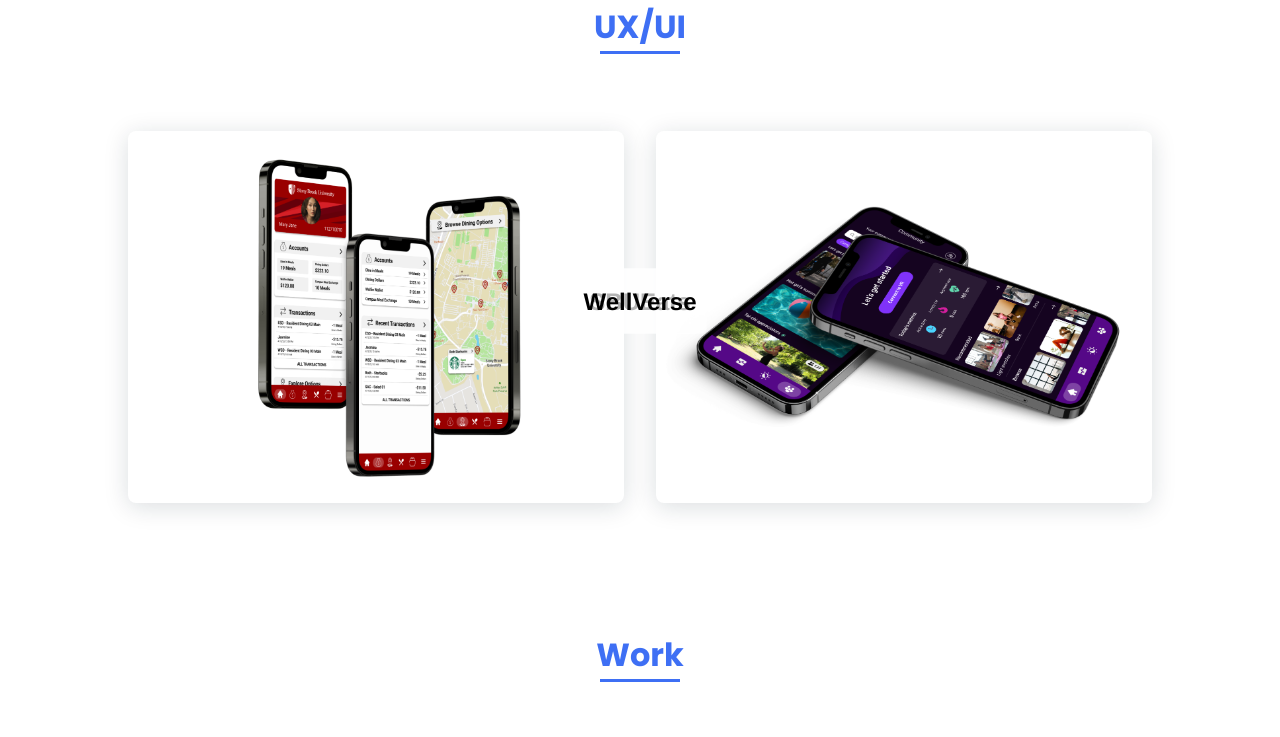
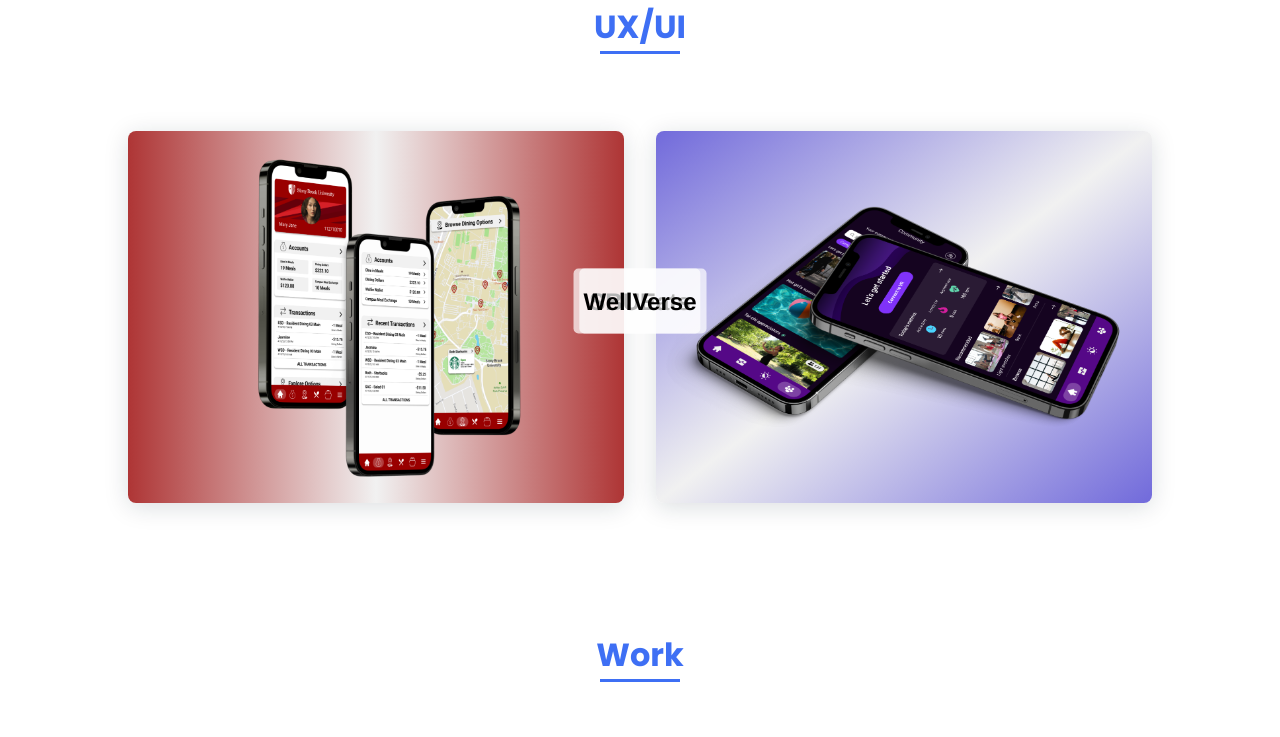
Before and after one commit to mdelwar1210/mdelwar1210.github.io, a plain HTML site: page index.html in a window 1280 px wide. Shown: the part 813-1550 px from the top of the page. Drawn offline with nearby package versions, Linux system fonts and the light colour scheme.

Commit message:
thumbnail gradients

```diff
--- a/assets/css/styles.css
+++ b/assets/css/styles.css
@@ -368,6 +368,14 @@ img {
   overflow: hidden;
 }
 
+#sbueatstheme {
+  background-image: linear-gradient(to right, #990000ca, #F1F1F1, #990000ca);
+}
+
+#wellversetheme {
+  background-image: linear-gradient(to bottom right, #716ADB, #F1F1F1, #716ADB);
+}
+
 .work__img img {
   transition: 1s;
 }
--- a/index.html
+++ b/index.html
@@ -74,12 +74,12 @@
                 <h2 class="section-title">UX/UI</h2>
 
                 <div class="uxui__container bd-grid">
-                    <a href="sbueats.html" class="work__img">
+                    <a href="sbueats.html" class="work__img" id="sbueatstheme">
                         <img src="assets/work files/UX:UI/SBUEats/3view.png" alt="">
                         <!-- <h2 class="first-txt"><span>UX</span></h2> -->
                         <div class="image-text">SBUEats</div>
                     </a>
-                    <a href="wellverse.html" class="work__img">
+                    <a href="wellverse.html" class="work__img" id="wellversetheme">
                         <img src="assets/work files/UX:UI/WellVerse/2phonesthumbnail.png" alt="">
                         <!-- <h2 class="first-txt"><span>Digital Art</span></h2> -->
                         <div class="image-text">WellVerse</div>
```
